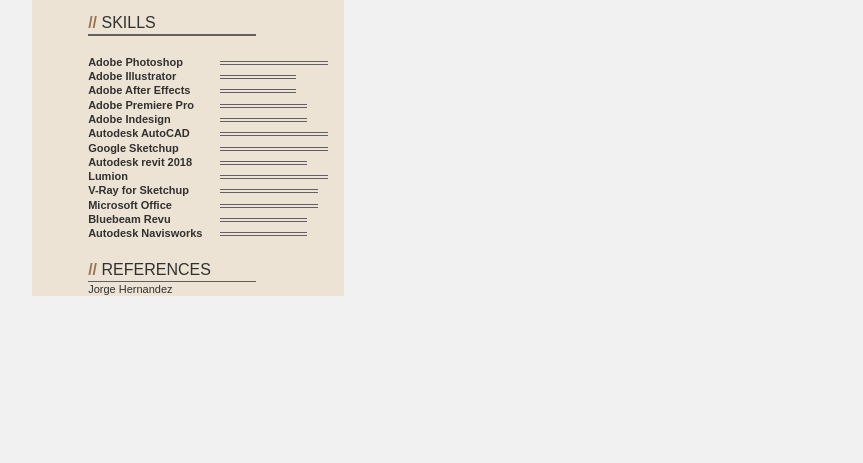
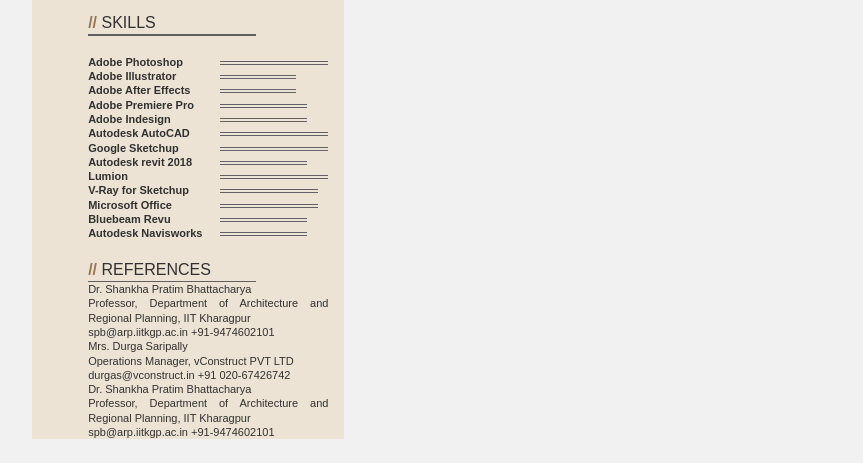
Before and after one commit to obitors/online-cv, a plain HTML site: page index.html in a window 1280 px wide. Shown: the part 612-1075 px from the top of the page, without its empty margins (208-1071 px from the left). Before the commit the page ends 908 px from the top, so only its background shows below. Drawn offline with Linux system fonts and the light colour scheme.

Commit message:
version 4.3

```diff
--- a/css/style.css
+++ b/css/style.css
@@ -9,13 +9,15 @@
 .cv-main {
     max-width: 800px;
     margin: auto;
+    background-color: #fff;
 }
 
 .col-40 {
     float: left;
     background-color: #ece3d4;
     width: 39%;
-    height: 100%
+    height: 100%;
+    margin-bottom: 3%
 }
 
 .col-60 {
@@ -201,6 +203,16 @@
     float: left;
 }
 
+.my-references .item-title {
+    float: left;
+    font-weight: 500;
+}
+
+.my-references .item-heading{
+    float: left;
+    font-weight: 500;
+}
+
 my-references .reference {
     float: left;
 }
--- a/index.html
+++ b/index.html
@@ -156,9 +156,38 @@
                 <div class="my-references">
                     <div class="reference">
                         <div class="item-heading">
-                            Jorge Hernandez
+                            Dr. Shankha Pratim  Bhattacharya
                         </div>
-                        <div class="">
+                        <div class="item-title">
+                            Professor, Department of  Architecture and Regional Planning, IIT Kharagpur
+                        </div>
+                        <div class="item-title">
+                            spb@arp.iitkgp.ac.in
+                            +91-9474602101
+                        </div>
+                    </div>
+                    <div class="reference">
+                        <div class="item-heading">
+                            Mrs. Durga Saripally
+                        </div>
+                        <div class="item-title">
+                            Operations Manager, vConstruct PVT LTD
+                        </div>
+                        <div class="item-title">
+                            durgas@vconstruct.in
+                            +91 020-67426742
+                        </div>
+                    </div>
+                    <div class="reference">
+                        <div class="item-heading">
+                            Dr. Shankha Pratim  Bhattacharya
+                        </div>
+                        <div class="item-title">
+                            Professor, Department of  Architecture and Regional Planning, IIT Kharagpur
+                        </div>
+                        <div class="item-title">
+                            spb@arp.iitkgp.ac.in
+                            +91-9474602101
                         </div>
                     </div>
                 </div>
```
